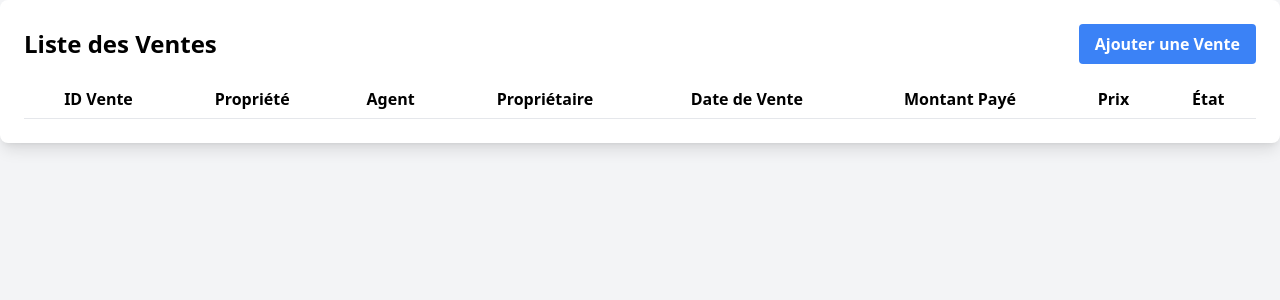
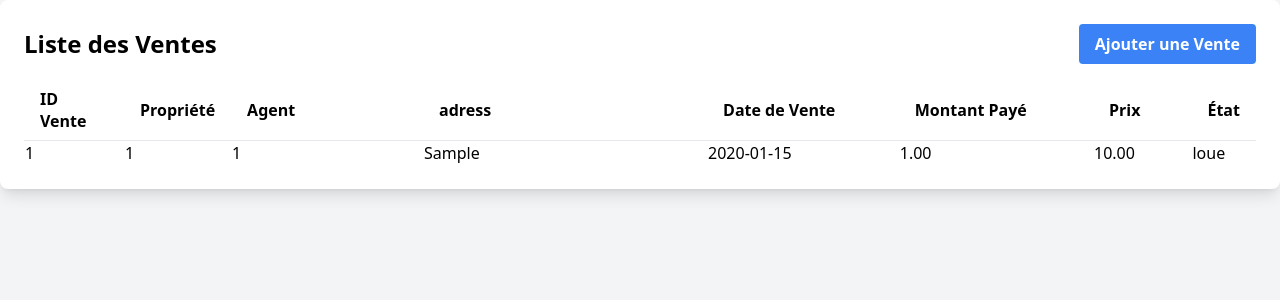
Before and after one commit to AladinAzz/gestion-immobiliere-FastAPI, a FastAPI app: page /sales in a window 1280 px wide. Shown: the top 300 px of the page. Run offline with FastAPI, Linux system fonts and the light colour scheme; tables that the repository leaves empty hold one stand-in row (values such as "Sample post"); lists and menus that the app fills with data are empty; some libraries are stand-ins or nearby versions.

Commit message:
fixed liste_ventes

```diff
--- a/main.py
+++ b/main.py
@@ -69,6 +69,8 @@ def get_available_biens(db: Session = Depends(get_db)):
 async def get_bien(request: Request,id_user: int, db: Session = Depends(get_db) ):
 
     Prop=db.query(Proprietaire).filter(Proprietaire.id_utilisateur == id_user).first()
+    if not Prop:
+        raise HTTPException(status_code=404, detail="Proprietaire not found")
     # Fetch the details of the property using the provided id
     vente_details = db.query(Vente).filter(Vente.id_proprietaire == Prop.id_proprietaire).all()
 
@@ -188,5 +190,15 @@ def get_rental(request: Request, db: Session = Depends(get_db)):
     return templates.TemplateResponse("liste_offres.html", {"request": request, "title": "Locations", "offers": offres})
 
 @app.get("/sales", response_class=HTMLResponse)
-async def read_list(request: Request):
-    return templates.TemplateResponse("liste_ventes.html", {"request": request, "title": "Ventes"})
+def get_sale(request: Request, db: Session = Depends(get_db)):
+    ventes = crud.get_sales(db)
+    if not ventes:
+        raise HTTPException(status_code=404, detail="vente not found")
+    for vente in ventes:
+        # Fetch the address associated with the Bien linked to this Vente
+        bien = db.query(Bien).filter(Bien.id_bien == vente.id_bien).first()
+        if bien:
+            vente.adresse = bien.adresse
+
+
+    return templates.TemplateResponse("liste_ventes.html", {"request": request, "title": "Locations", "propbien": ventes})
--- a/templates/liste_ventes.html
+++ b/templates/liste_ventes.html
@@ -17,14 +17,14 @@
             <table class="min-w-full bg-white">
                 <thead>
                     <tr>
-                        <th class="py-2 px-4 border-b border-gray-200">ID Vente</th>
-                        <th class="py-2 px-4 border-b border-gray-200">Propriété</th>
-                        <th class="py-2 px-4 border-b border-gray-200">Agent</th>
-                        <th class="py-2 px-4 border-b border-gray-200">Propriétaire</th>
-                        <th class="py-2 px-4 border-b border-gray-200">Date de Vente</th>
-                        <th class="py-2 px-4 border-b border-gray-200">Montant Payé</th>
-                        <th class="py-2 px-4 border-b border-gray-200">Prix</th>
-                        <th class="py-2 px-4 border-b border-gray-200">État</th>
+                        <td class="py-2 px-4 border-b border-gray-200" style="font-weight: bold;">ID Vente</td>
+                        <td class="py-2 px-4 border-b border-gray-200" style="font-weight: bold;">Propriété</td>
+                        <td class="py-2 px-4 border-b border-gray-200" style="font-weight: bold;">Agent</td>
+                        <td class="py-2 px-4 border-b border-gray-200" style="font-weight: bold;">adress</td>
+                        <td class="py-2 px-4 border-b border-gray-200" style="font-weight: bold;">Date de Vente</td>
+                        <td class="py-2 px-4 border-b border-gray-200" style="font-weight: bold;">Montant Payé</td>
+                        <td class="py-2 px-4 border-b border-gray-200" style="font-weight: bold;">Prix</td>
+                        <td class="py-2 px-4 border-b border-gray-200" style="font-weight: bold;">État</td>
                     </tr>
 
                 </thead>
@@ -39,7 +39,7 @@
                     <td class="w-2/12">{{ prop.date_vente }}</td>
                     <td class="w-2/12">{{ prop.montant_paye }}</td>
                     <td class="w-1/12">{{ prop.prix }}</td>
-                    <td class="w-1/12">{{ prop.etat }}</td>
+                    <td class="w-1/12">{{ prop.etat.name }}</td>
 
                 </tr>
                 {% endfor %}
@@ -52,37 +52,6 @@
 
 
 
-    <script>
-        async function fetchSales() {
-            const response = await fetch('/get-sales');
-            const sales = await response.json();
-            return sales;
-        }
 
-        function renderSales(sales) {
-            const salesList = document.getElementById('sales-list');
-            salesList.innerHTML = '';
-
-            sales.forEach(sale => {
-                const saleRow = document.createElement('tr');
-                saleRow.innerHTML = `
-                    <td class="py-2 px-4 border-b border-gray-200">${sale.id_vente}</td>
-                    <td class="py-2 px-4 border-b border-gray-200">${sale.id_bien}</td>
-                    <td class="py-2 px-4 border-b border-gray-200">${sale.id_agent}</td>
-                    <td class="py-2 px-4 border-b border-gray-200">${sale.id_proprietaire}</td>
-                    <td class="py-2 px-4 border-b border-gray-200">${sale.date_vente}</td>
-                    <td class="py-2 px-4 border-b border-gray-200">${sale.montant_paye}</td>
-                    <td class="py-2 px-4 border-b border-gray-200">${sale.prix}</td>
-                    <td class="py-2 px-4 border-b border-gray-200">${sale.etat}</td>
-                `;
-                salesList.appendChild(saleRow);
-            });
-        }
-
-        document.addEventListener('DOMContentLoaded', async () => {
-            const sales = await fetchSales();
-            renderSales(sales);
-        });
-    </script>
 </body>
 </html>
```
